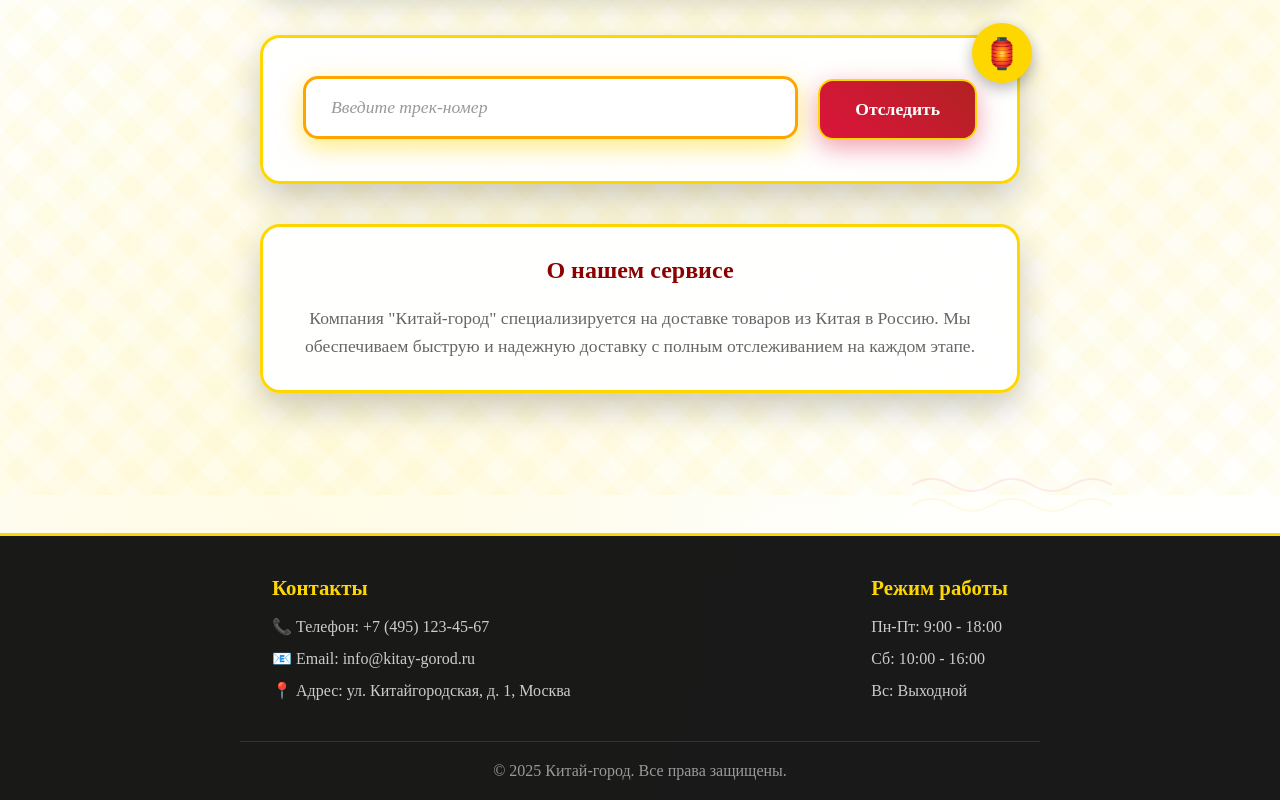
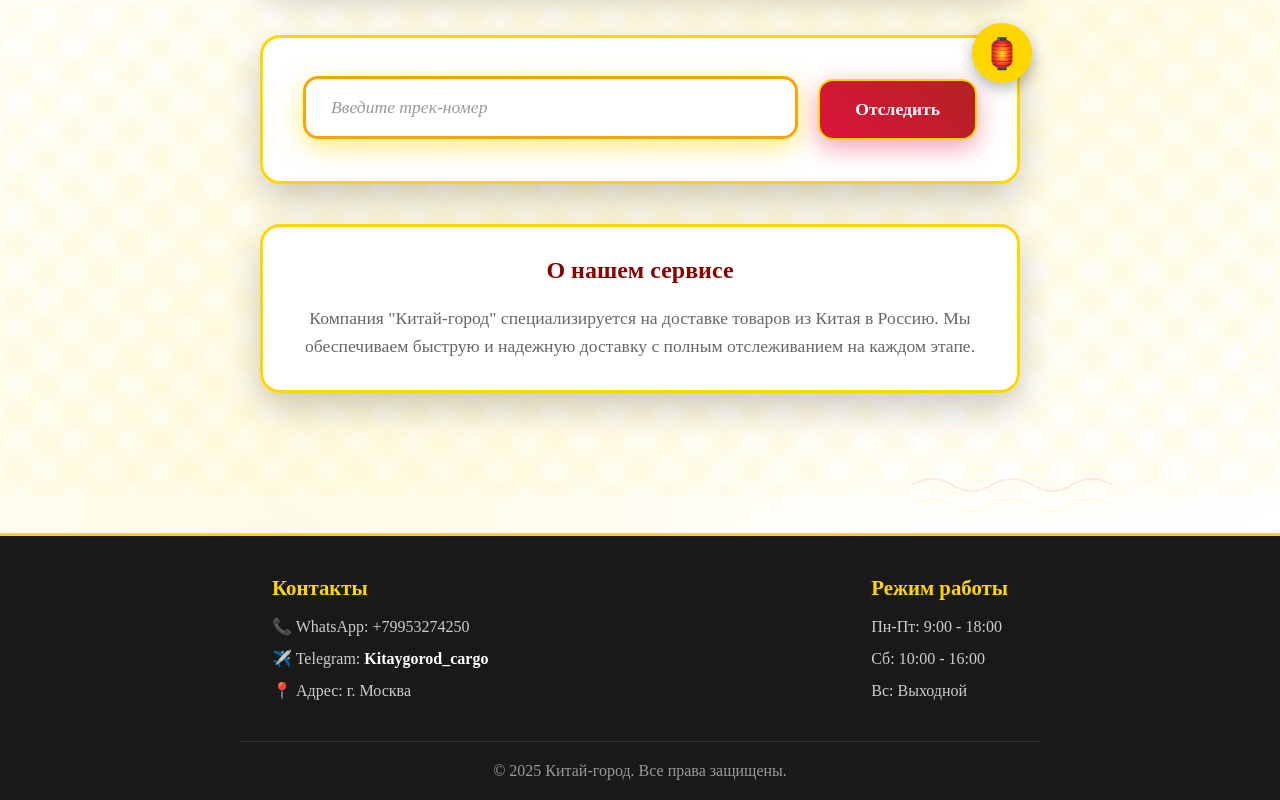
Before and after one commit to Alissssse/Alissssse.github.io, a plain HTML site: page index.html in a window 1280 px wide. Shown: the part 305-1105 px from the top of the page. Drawn offline with Linux system fonts and the light colour scheme.

Commit message:
Add files via upload

```diff
--- a/index.html
+++ b/index.html
@@ -135,9 +135,9 @@
         <div class="footer-content">
             <div class="contact-info">
                 <h4>Контакты</h4>
-                <p>📞 Телефон: +7 (495) 123-45-67</p>
-                <p>📧 Email: info@kitay-gorod.ru</p>
-                <p>📍 Адрес: ул. Китайгородская, д. 1, Москва</p>
+                <p>📞 WhatsApp: +79953274250</p>
+                <p>✈️ Telegram: <a href="https://t.me/kitaygorod_cargo" target="_blank" rel="noopener">Kitaygorod_cargo</a></p>
+                <p>📍 Адрес: г. Москва</p>
             </div>
             <div class="working-hours">
                 <h4>Режим работы</h4>
--- a/styles.css
+++ b/styles.css
@@ -499,6 +499,18 @@ body::after { content: none; }
     line-height: 1.5;
 }
 
+/* Стили ссылок в контактах: золотые, без подчёркивания */
+.contact-info a {
+    color: #FFFFFF;
+    text-decoration: none;
+    font-weight: 600;
+}
+.contact-info a:hover,
+.contact-info a:focus {
+    color: #FFFFFF;
+    text-decoration: underline;
+}
+
 .footer-bottom {
     max-width: 800px;
     margin: 0 auto;
```
